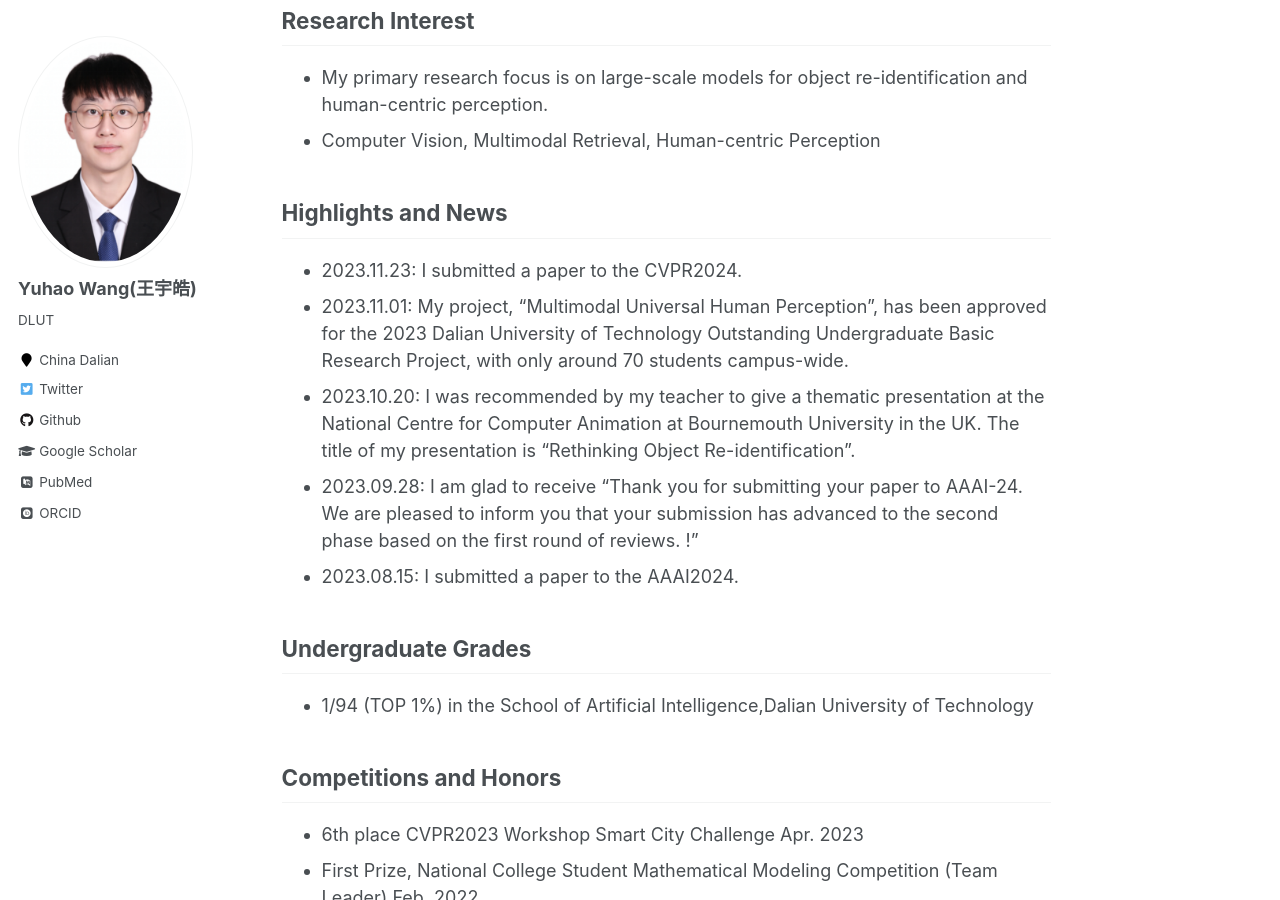
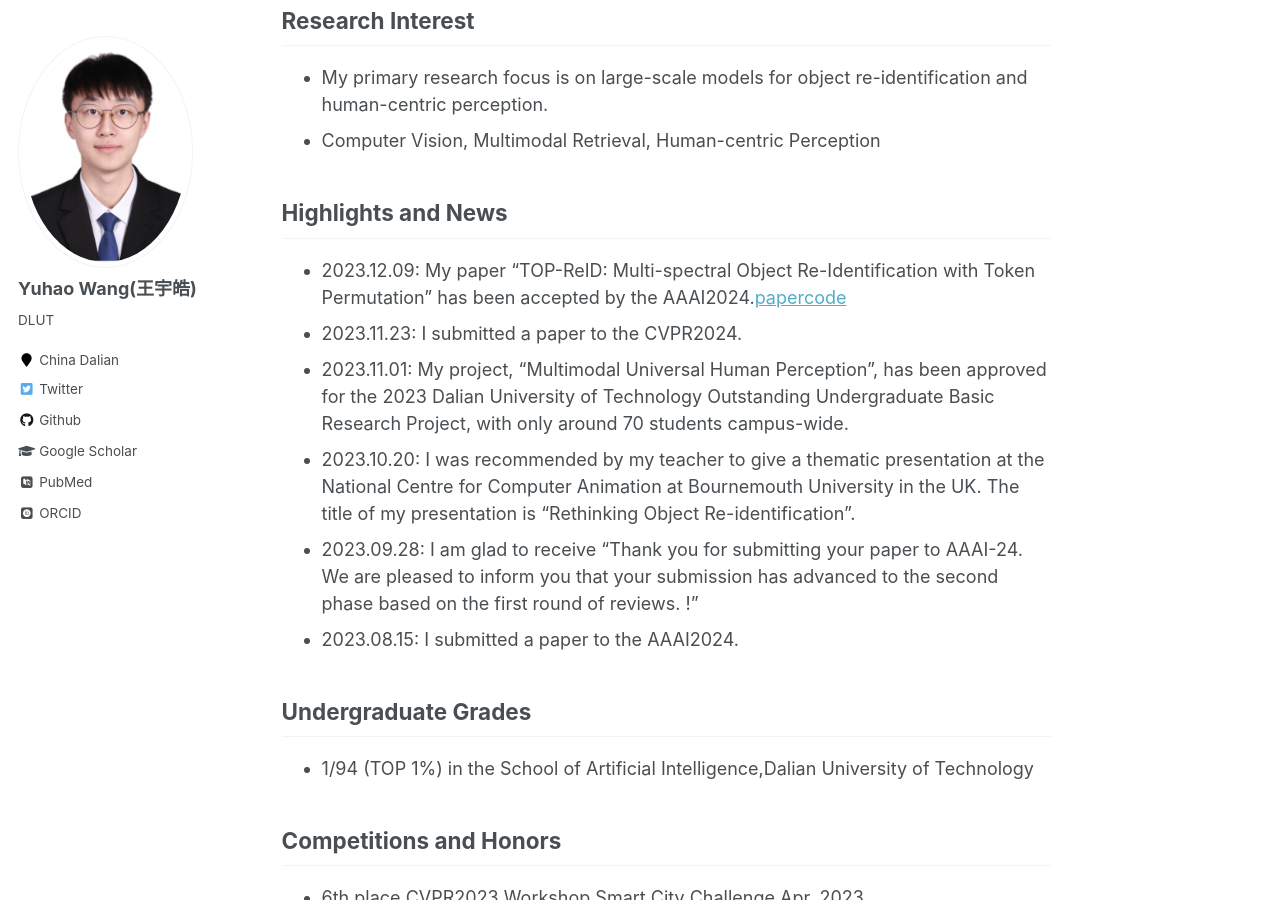
Before and after one commit to 924973292/924973292.github.io, a Jekyll site: the page built from _pages/about.md, in a window 1280 px wide and 900 px high, scrolled down 559 px. Built offline with Jekyll 4.4.1, drawn with Linux system fonts in a browser that asks for light colours; some web fonts are replaced.

Commit message:
pubchange

```diff
--- a/_pages/about.md
+++ b/_pages/about.md
@@ -27,6 +27,7 @@ Research Interest
 
 Highlights and News
 ------
+- 2023.12.09: My paper "TOP-ReID: Multi-spectral Object Re-Identification with Token Permutation" has been accepted by the AAAI2024.[paper](https://arxiv.org/abs/2111.14677)[code](https://github.com/924973292/TOP-ReID)
 - 2023.11.23: I submitted a paper to the CVPR2024.
 - 2023.11.01: My project, "Multimodal Universal Human Perception", has been approved for the 2023 Dalian University of Technology Outstanding Undergraduate Basic Research Project, with only around 70 students campus-wide.
 - 2023.10.20: I was recommended by my teacher to give a thematic presentation at the National Centre for Computer Animation at Bournemouth University in the UK. The title of my presentation is "Rethinking Object Re-identification".
```
